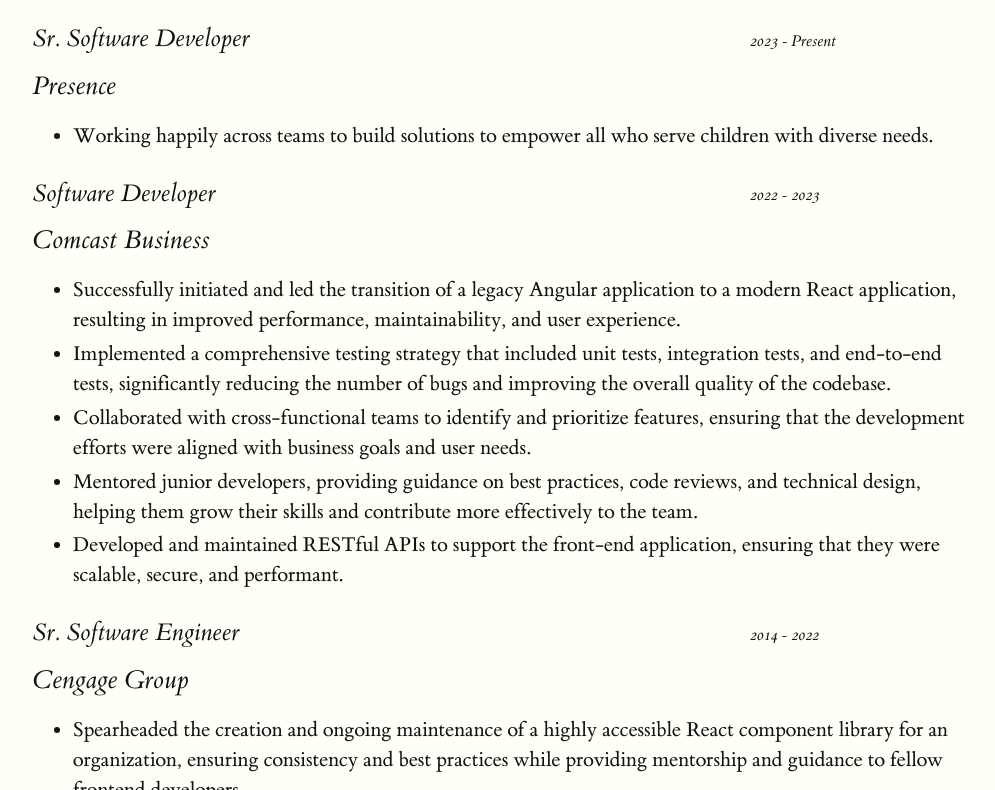
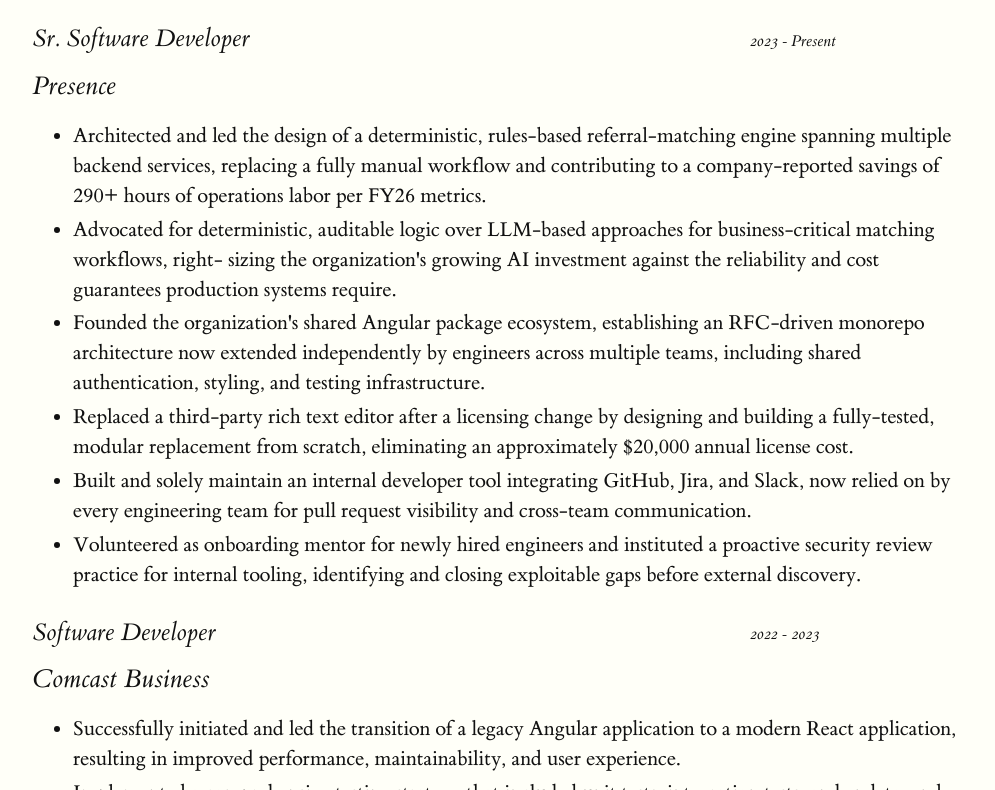
Before and after one commit to aaronmaturen/aaronmaturen.github.io, an Eleventy site: page src/resume/index.njk in a window 1280 px wide. Shown: the part 562-1352 px from the top of the page, without its empty margins (159-1154 px from the left). Built offline with nearby package versions, Linux system fonts and the light colour scheme; Eleventy itself is replaced by a stand-in of ours; files that its build step writes are made by us from their sources.

Commit message:
update resume

```diff
--- a/src/resume/index.njk
+++ b/src/resume/index.njk
@@ -27,7 +27,41 @@ title: Resume | Aaron T. Maturen
       <p class="subtitle">Presence</p>
       <ul>
         <li>
-          Working happily across teams to build solutions to empower all who serve children with diverse needs.
+          Architected and led the design of a deterministic, rules-based
+          referral-matching engine spanning multiple backend services,
+          replacing a fully manual workflow and contributing to a
+          company-reported savings of 290+ hours of operations labor
+          per FY26 metrics.
+        </li>
+        <li>
+          Advocated for deterministic, auditable logic over LLM-based
+          approaches for business-critical matching workflows, right-
+          sizing the organization's growing AI investment against the
+          reliability and cost guarantees production systems require.
+        </li>
+        <li>
+          Founded the organization's shared Angular package ecosystem,
+          establishing an RFC-driven monorepo architecture now extended
+          independently by engineers across multiple teams, including
+          shared authentication, styling, and testing infrastructure.
+        </li>
+        <li>
+          Replaced a third-party rich text editor after a licensing
+          change by designing and building a fully-tested, modular
+          replacement from scratch, eliminating an approximately
+          $20,000 annual license cost.
+        </li>
+        <li>
+          Built and solely maintain an internal developer tool
+          integrating GitHub, Jira, and Slack, now relied on by every
+          engineering team for pull request visibility and cross-team
+          communication.
+        </li>
+        <li>
+          Volunteered as onboarding mentor for newly hired engineers and
+          instituted a proactive security review practice for internal
+          tooling, identifying and closing exploitable gaps before
+          external discovery.
         </li>
       </ul>
     </div>
```
